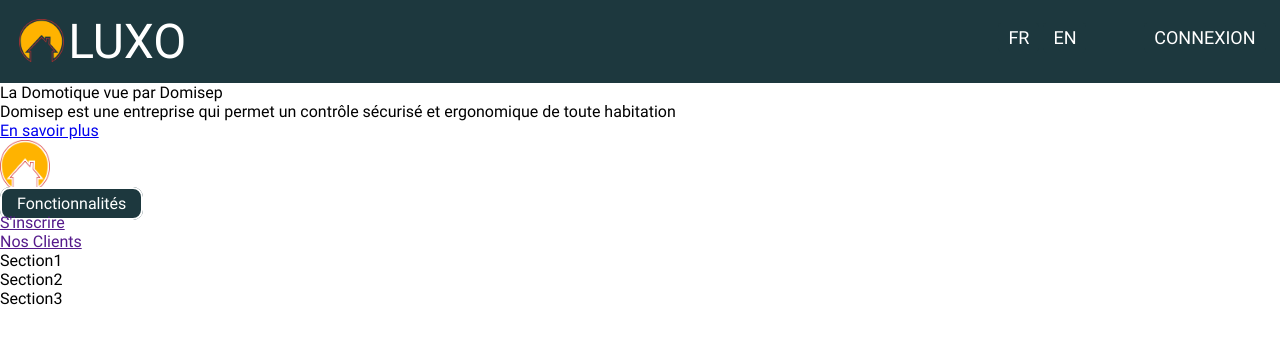
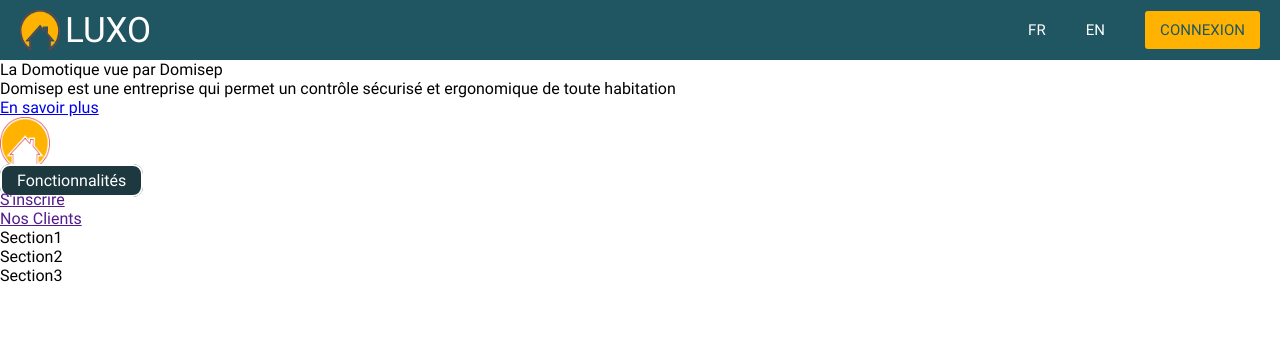
Before and after one commit to ISEP-A1G10A/appinfo, a PHP site: page /appinfo/ in a window 1280 px wide. Shown: the top 344 px of the page. Run offline with PHP 8.4, Linux system fonts and the light colour scheme; some libraries are stand-ins or nearby versions.

Commit message:
correction nav guillaume

```diff
--- a/app/entities/controllers/app/pages/AppPage.php
+++ b/app/entities/controllers/app/pages/AppPage.php
@@ -7,6 +7,7 @@ abstract class AppPage extends Page {
         "design/designButtons.css",
         "design/designForm.css",
         "design/designTextInput.css",
+        "nav/navShowcase.css"
     ];
     private $jsFiles = [
         "design/designButtons.js",
--- a/app/views/app/nav/designButton.css
+++ /dev/null
@@ -1,17 +0,0 @@
-.design-btn-flat-classic{
-    position: relative;
-    top: 14px;
-    height: 5.2%;
-    width: 140px;
-    border-radius: 5px;
-    padding: 5px 10px;
-    font-family: Roboto;
-    font-size: 1.125em;
-    color: white;
-    background-color: #1D383E;
-    transition: background-color .2s linear;
-}
-
-.design-btn-flat-classic:hover{
-    background-color: #1f5661;
-}
--- a/app/views/app/nav/navShowcase.css
+++ /dev/null
@@ -1,35 +0,0 @@
-nav{
-    height: 2%;
-    background-color: #1D383E;
-}
-
-.left{
-    display: inline-block;
-    padding: 1% 1% 1% 1.5%;
-}
-
-.right{
-    float: right;
-    display: inline-block;
-    align-content: right;
-    width: 23%;
-    padding: 1%;
-}
-
-.logo{
-    position: relative;
-    top: 4px;
-    width: 45px;
-    height: auto;
-}
-
-.txt{
-    position: relative;
-    font-family: Roboto;
-    font-size: 3em;
-    color: white;
-}
-
-[id=button]{
-    margin-left: 20%;
-}
--- a/app/views/app/nav/navShowcase.php
+++ b/app/views/app/nav/navShowcase.php
@@ -1,17 +1,13 @@
-<style>
-    <?php include 'navShowcase.css'; ?>
-    <?php include 'designButton.css'; ?>
-</style>
-<nav>
-    <span class="left">
-        <img class="logo" src="<?php echo new URL("img/logos/domisep_mini.png")?>" alt="logo"/>
-        <span class="txt">LUXO</span>
+<nav class="navShowcase-nav">
+    <span class="navShowcase-left">
+        <a class="navShowcase-logo-link" href="<?php echo new URL("home/") ?>">
+            <img class="navShowcase-logo" src="<?php echo new URL("img/logos/domisep_mini.png") ?>" alt="logo"/>
+            <span class="navShowcase-title">LUXO</span>
+        </a>
     </span>
-    <span class="right">
-        <span class="design-btn-flat-classic">FR</span>
-        <span class="design-btn-flat-classic">EN</span>
-        <span id="button">
-            <span class="design-btn-flat-classic">CONNEXION</span>
-        </span>
+    <span class="navShowcase-right">
+        <span class="design-btn-flat navShowcase-lang-btn">FR</span>
+        <span class="design-btn-flat navShowcase-lang-btn">EN</span>
+        <a class="design-btn-raised navShowcase-connect-btn" href="<?php echo new URL("sign-in/") ?>">CONNEXION</a>
     </span>
 </nav>
--- /dev/null
+++ b/public/css/nav/navShowcase.css
@@ -0,0 +1,57 @@
+.navShowcase-nav {
+    height: 60px;
+    background-color: #1f5661;
+    display: flex;
+    flex-direction: row;
+}
+
+.navShowcase-left, .navShowcase-right {
+    display: flex;
+    flex-direction: row;
+    flex: 1;
+    align-items: center;
+}
+
+.navShowcase-left {
+    justify-content: flex-start;
+}
+
+.navShowcase-right {
+    justify-content: flex-end;
+}
+
+.navShowcase-logo {
+    width: 40px;
+    height: 40px;
+}
+
+.navShowcase-logo-link {
+    display: flex;
+    margin-left: 20px;
+    text-decoration: none;
+}
+
+.navShowcase-logo-link:active {
+    border: none;
+}
+
+.navShowcase-title {
+    position: relative;
+    font-size: 35px;
+    color: white;
+    margin-left: 5px;
+}
+
+.navShowcase-lang-btn, .navShowcase-connect-btn {
+    color: white;
+}
+
+.navShowcase-lang-btn {
+    margin: 0 5px;
+}
+
+.navShowcase-connect-btn {
+    margin: 0 20px;
+    background-color: #ffb300;
+    color: #1f5661;
+}
```
